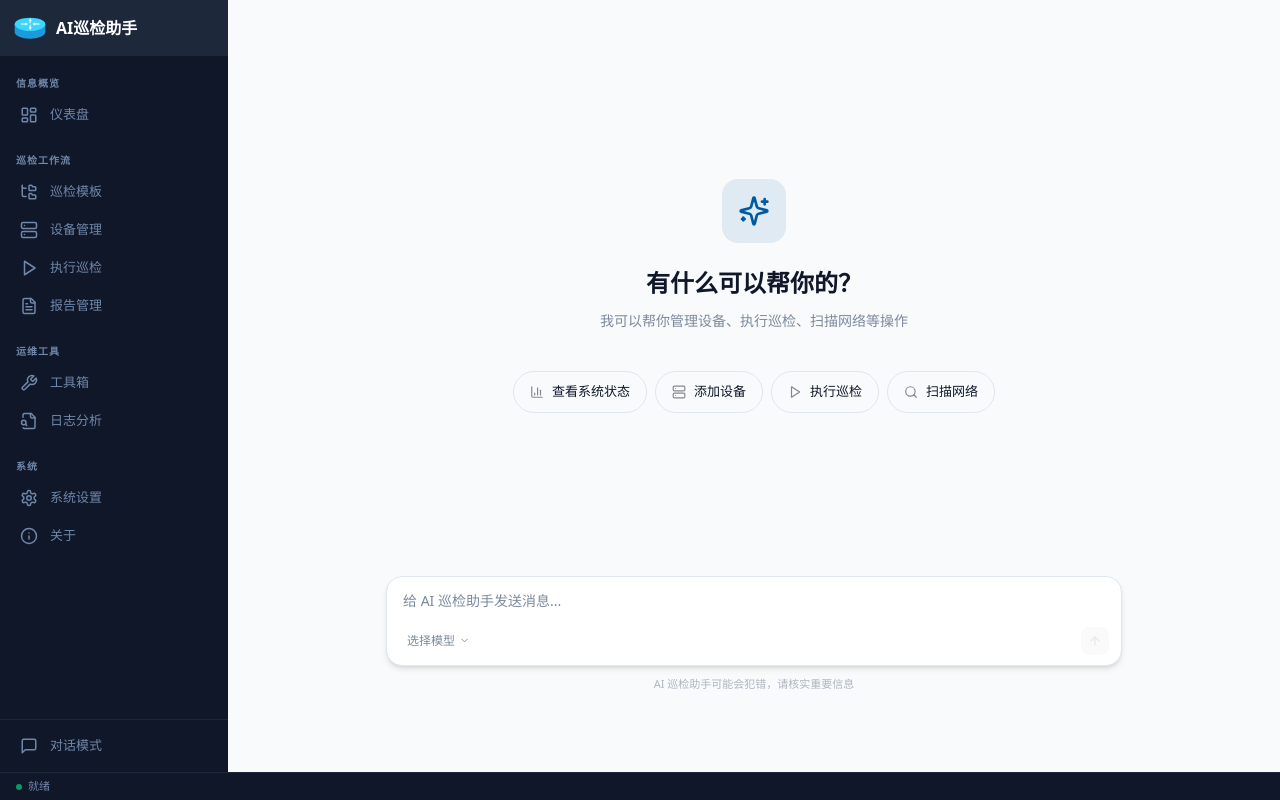
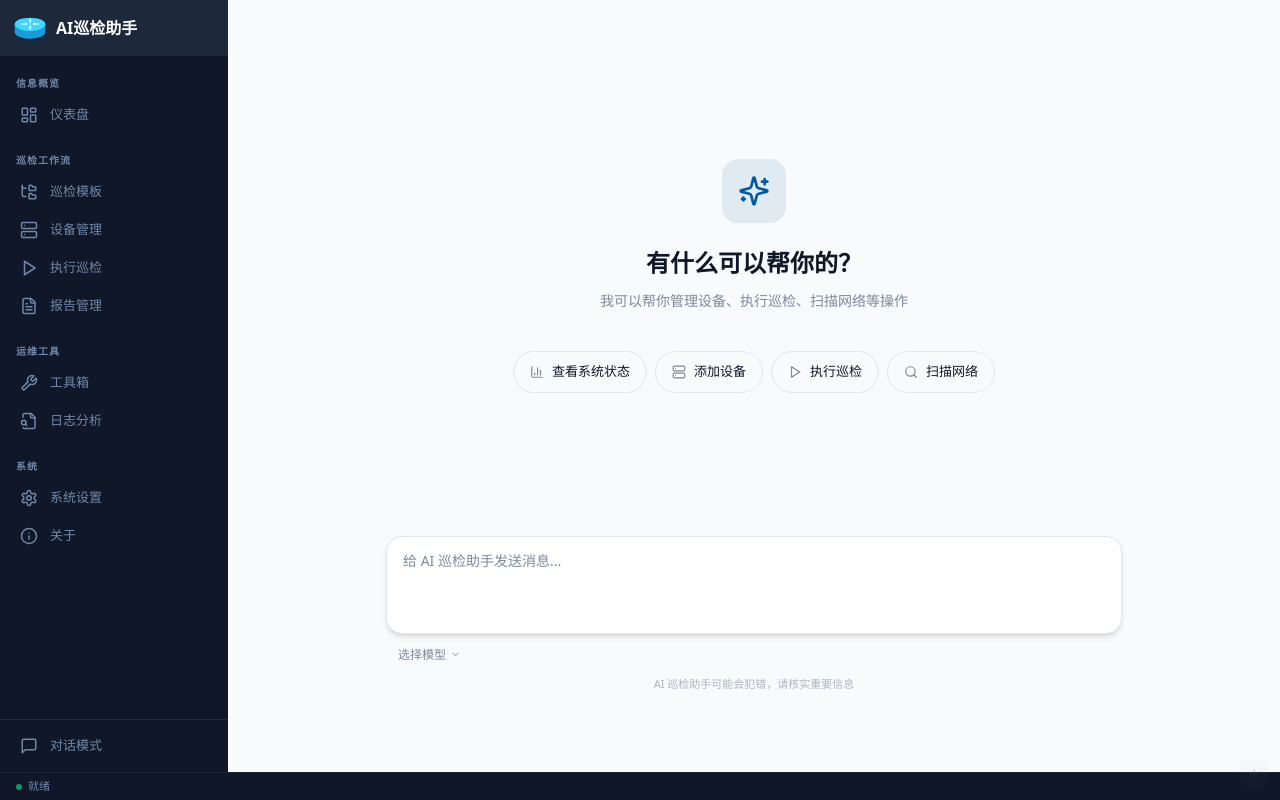
Before and after one commit to neowong/inspection-rust, a React (Vite) app: page /chat in a window 1280 px wide. Built offline with nearby package versions, Linux system fonts and the light colour scheme.

Commit message:
fix: 模型选择器下拉方向改为向下，移出输入框避免裁剪
- 模型选择器从输入框内移到输入框下方
- 下拉方向从 bottom-full 改为 top-full（向下弹出）
- 发送按钮保留在输入框内右下角

```diff
--- a/src/pages/ChatPage.tsx
+++ b/src/pages/ChatPage.tsx
@@ -118,7 +118,7 @@ export default function ChatPage() {
     if (!msg || loading) return;
 
     if (!selectedId) {
-      setMessages(prev => [...prev, { role: "user", content: msg }, { role: "assistant", content: "请先在输入框右下角选择一个 AI 模型，或在「系统设置」中添加模型配置。" }]);
+      setMessages(prev => [...prev, { role: "user", content: msg }, { role: "assistant", content: "请先在输入框左下角选择一个 AI 模型，或在「系统设置」中添加模型配置。" }]);
       return;
     }
 
@@ -154,7 +154,6 @@ export default function ChatPage() {
       {/* 消息区域 */}
       <div className="flex-1 overflow-y-auto">
         {isEmpty ? (
-          /* 欢迎界面 */
           <div className="flex flex-col items-center justify-center h-full px-4">
             <div className="w-16 h-16 rounded-2xl flex items-center justify-center mb-6"
               style={{ backgroundColor: "hsl(var(--accent) / 0.1)" }}>
@@ -190,7 +189,6 @@ export default function ChatPage() {
             </div>
           </div>
         ) : (
-          /* 消息列表 */
           <div className="max-w-3xl mx-auto px-4 py-6 space-y-6">
             {messages.map((msg, i) => (
               <div key={i} className="flex gap-4">
@@ -240,13 +238,9 @@ export default function ChatPage() {
       {/* 输入区域 */}
       <div className="shrink-0 pb-5 pt-2">
         <div className="max-w-3xl mx-auto px-4">
-          <div className="relative rounded-2xl border shadow-sm transition-all
-            focus-within:border-[hsl(var(--accent) / 0.4)] focus-within:shadow-md"
-            style={{
-              backgroundColor: "hsl(var(--bg-input))",
-              borderColor: "hsl(var(--border))",
-            }}
-          >
+          {/* 输入框 */}
+          <div className="rounded-2xl border shadow-sm transition-all focus-within:border-[hsl(var(--accent) / 0.4)] focus-within:shadow-md"
+            style={{ backgroundColor: "hsl(var(--bg-input))", borderColor: "hsl(var(--border))" }}>
             <textarea
               ref={inputRef}
               value={input}
@@ -255,8 +249,8 @@ export default function ChatPage() {
               placeholder="给 AI 巡检助手发送消息..."
               disabled={loading}
               rows={1}
-              className="w-full resize-none bg-transparent px-4 pt-3.5 pb-12 text-sm outline-none
-                placeholder:text-[hsl(var(--text-tertiary))] disabled:opacity-50 max-h-48"
+              className="w-full resize-none bg-transparent px-4 pt-3.5 pb-14 text-sm outline-none
+                placeholder:text-[hsl(var(--text-tertiary))] disabled:opacity-50 max-h-48 rounded-2xl"
               style={{ color: "hsl(var(--text-primary))" }}
               onInput={(e) => {
                 const target = e.target as HTMLTextAreaElement;
@@ -264,15 +258,28 @@ export default function ChatPage() {
                 target.style.height = Math.min(target.scrollHeight, 192) + "px";
               }}
             />
+            {/* 发送按钮 - 右下角 */}
+            <div className="absolute bottom-0 right-0 p-3">
+              <button
+                onClick={() => handleSend()}
+                disabled={loading || !input.trim()}
+                className="flex items-center justify-center w-7 h-7 rounded-lg transition-all disabled:opacity-20"
+                style={{
+                  backgroundColor: input.trim() ? "hsl(var(--accent))" : "hsl(var(--text-tertiary) / 0.15)",
+                  color: input.trim() ? "white" : "hsl(var(--text-tertiary))",
+                }}
+              >
+                <ArrowUp size={14} />
+              </button>
+            </div>
+          </div>
 
-            {/* 底部工具栏 */}
-            <div className="absolute bottom-0 left-0 right-0 flex items-center justify-between px-3 py-2.5">
-              {/* 左侧：模型选择 */}
+          {/* 模型选择器 - 输入框下方 */}
+          <div className="flex items-center justify-start mt-2 ml-1">
             <div ref={modelListRef} className="relative">
               <button
                 onClick={() => setShowModelList(!showModelList)}
-                  className="flex items-center gap-1 px-2 py-1 rounded-md text-[12px] transition-colors
-                    hover:bg-[hsl(var(--bg-hover))]"
+                className="flex items-center gap-1 px-2 py-1 rounded-md text-[12px] transition-colors hover:bg-[hsl(var(--bg-hover))]"
                 style={{ color: "hsl(var(--text-tertiary))" }}
               >
                 {selectedConfig ? (
@@ -285,7 +292,7 @@ export default function ChatPage() {
 
               {showModelList && configs.length > 0 && (
                 <div
-                    className="absolute bottom-full left-0 mb-1 w-56 rounded-xl border shadow-lg overflow-hidden z-50"
+                  className="absolute top-full left-0 mt-1 w-56 rounded-xl border shadow-lg z-50"
                   style={{ backgroundColor: "hsl(var(--bg-card))", borderColor: "hsl(var(--border))" }}
                 >
                   <div className="py-1">
@@ -293,13 +300,10 @@ export default function ChatPage() {
                       <button
                         key={c.id}
                         onClick={() => { setSelectedId(c.id); setShowModelList(false); }}
-                          className="flex items-center justify-between w-full px-3 py-2 text-left text-sm transition-colors
-                            hover:bg-[hsl(var(--bg-hover))]"
+                        className="flex items-center justify-between w-full px-3 py-2 text-left text-sm transition-colors hover:bg-[hsl(var(--bg-hover))]"
                         style={{ color: "hsl(var(--text-primary))" }}
                       >
-                          <div className="flex items-center gap-2">
                         <span className="font-medium">{c.model}</span>
-                          </div>
                         {c.id === selectedId && (
                           <Check size={14} style={{ color: "hsl(var(--accent))" }} />
                         )}
@@ -309,24 +313,9 @@ export default function ChatPage() {
                 </div>
               )}
             </div>
-
-              {/* 右侧：发送按钮 */}
-              <button
-                onClick={() => handleSend()}
-                disabled={loading || !input.trim()}
-                className="flex items-center justify-center w-7 h-7 rounded-lg transition-all
-                  disabled:opacity-20"
-                style={{
-                  backgroundColor: input.trim() ? "hsl(var(--accent))" : "hsl(var(--text-tertiary) / 0.2)",
-                  color: input.trim() ? "white" : "hsl(var(--text-tertiary))",
-                }}
-              >
-                <ArrowUp size={14} />
-              </button>
-            </div>
           </div>
 
-          <p className="text-center text-[11px] mt-2.5" style={{ color: "hsl(var(--text-tertiary) / 0.6)" }}>
+          <p className="text-center text-[11px] mt-2" style={{ color: "hsl(var(--text-tertiary) / 0.6)" }}>
             AI 巡检助手可能会犯错，请核实重要信息
           </p>
         </div>
```
Lines whose indentation alone changed are shown as unchanged.
